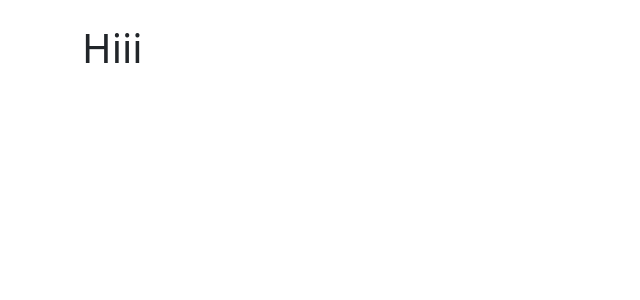
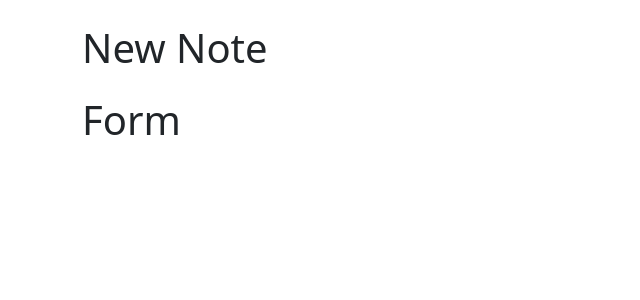
Before and after one commit to KausaChangs/advanced-note-taking-app, a React (Vite) app: page /new in a window 1280 px wide. Shown: the top 300 px of the page, without its empty margins (0-640 px from the left). Built offline with nearby package versions, Linux system fonts and the light colour scheme.

Commit message:
added a new note form

```diff
--- a/src/newNote.tsx
+++ b/src/newNote.tsx
@@ -1,3 +1,10 @@
+import { NoteForm } from "./noteForm";
+
 export function NewNote() {
-  return <h1>Hiii</h1>;
+  return (
+    <>
+      <h1 className="mb-4">New Note</h1>
+      <NoteForm />
+    </>
+  );
 }
--- /dev/null
+++ b/src/noteForm.tsx
@@ -0,0 +1,3 @@
+export function NoteForm() {
+  return <h1>Form</h1>;
+}
```
